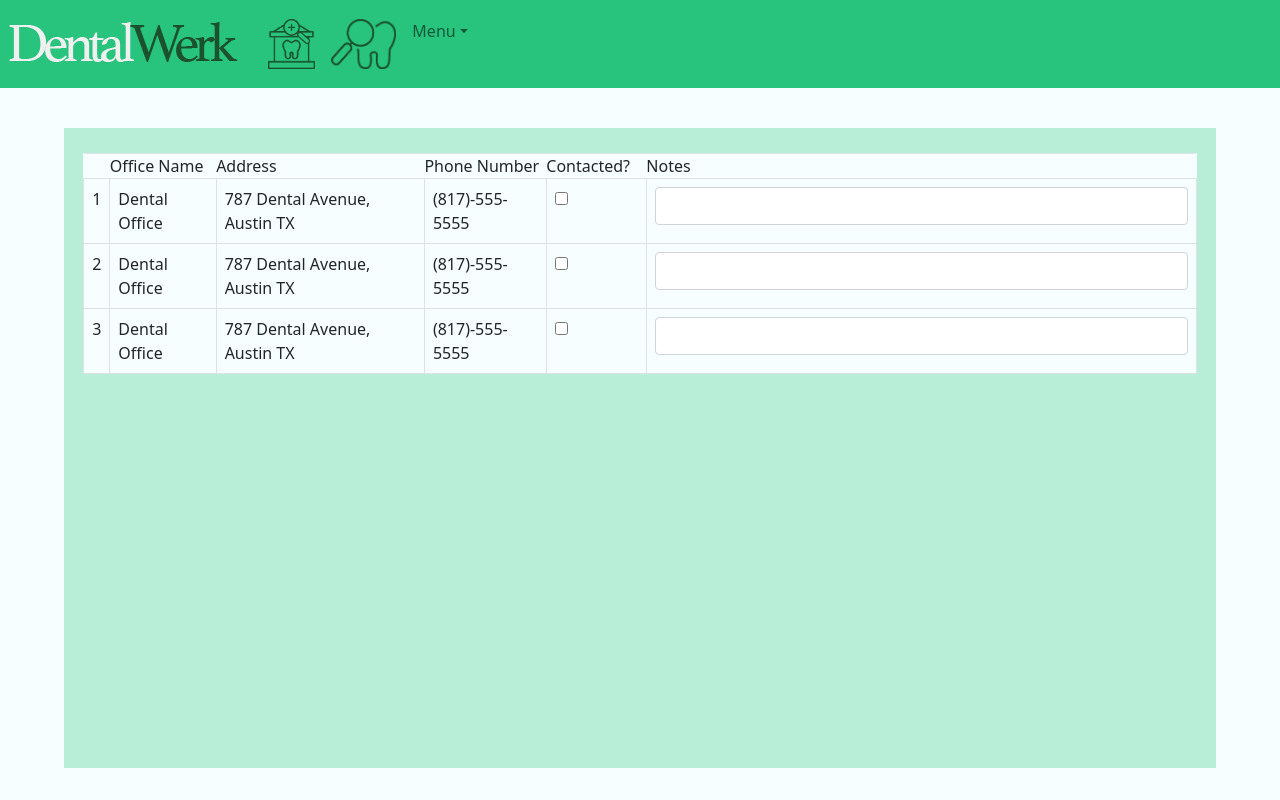
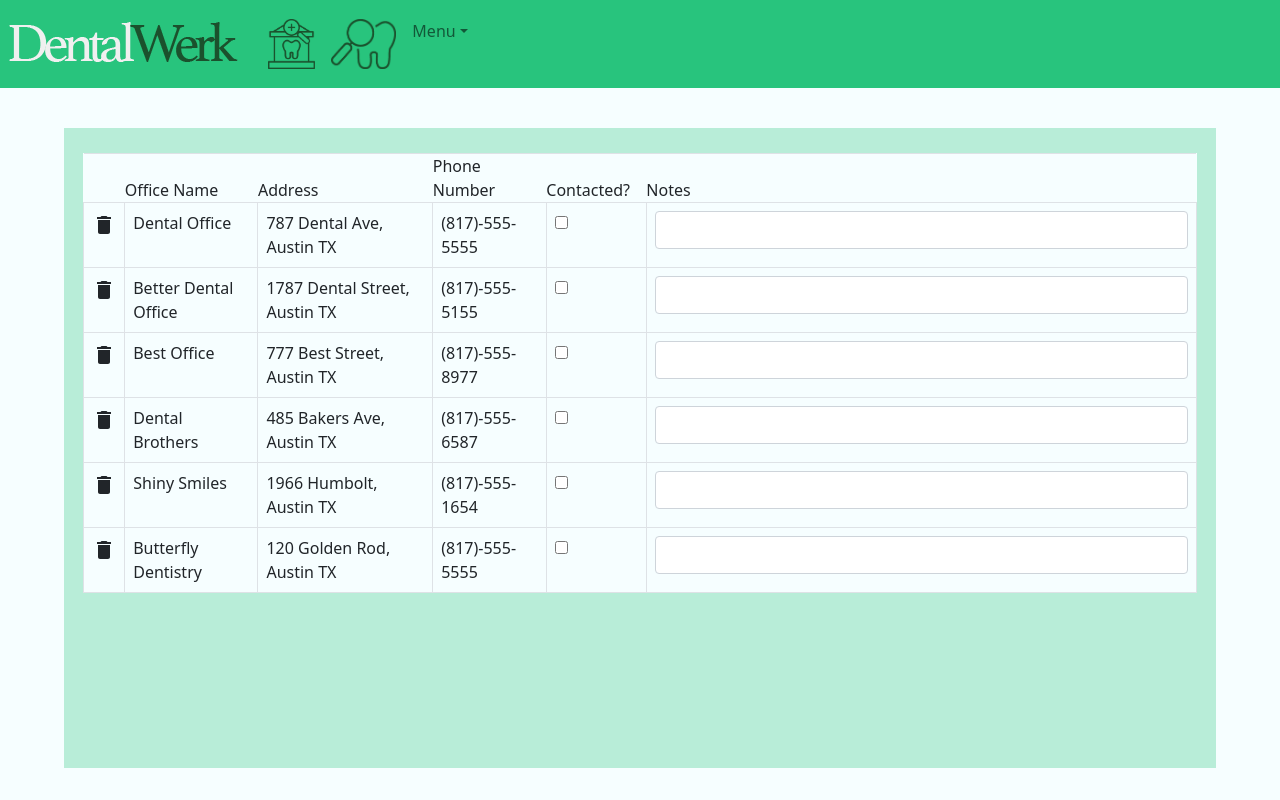
Before and after one commit to theMVPshop/nt03, a React (Create React App) app in the folder client/: page /address-book in a window 1280 px wide. Built offline with nearby package versions, Linux system fonts and the light colour scheme.

Commit message:
Fixed issues

```diff
--- a/client/package.json
+++ b/client/package.json
@@ -3,6 +3,8 @@
   "version": "0.1.0",
   "private": true,
   "dependencies": {
+    "@material-ui/core": "^4.11.4",
+    "@material-ui/icons": "^4.11.2",
     "@testing-library/jest-dom": "^5.12.0",
     "@testing-library/react": "^11.2.6",
     "@testing-library/user-event": "^12.8.3",
--- /dev/null
+++ b/client/src/DummyData.js
@@ -0,0 +1,43 @@
+export const contacts = [
+  {
+    id: 1,
+    officeName: 'Dental Office',
+    address: '787 Dental Ave, Austin TX',
+    phoneNumber: '(817)-555-5555',
+  },
+  {
+    id: 2,
+    officeName: 'Better Dental Office',
+    address: '1787 Dental Street, Austin TX',
+
+    phoneNumber: '(817)-555-5155',
+  },
+  {
+    id: 3,
+    officeName: 'Best Office',
+    address: '777 Best Street, Austin TX',
+    phoneNumber: '(817)-555-8977',
+  },
+  {
+    id: 4,
+    officeName: 'Dental Brothers',
+    address: '485 Bakers Ave, Austin TX',
+    phoneNumber: '(817)-555-6587',
+  },
+  {
+    id: 5,
+    officeName: 'Shiny Smiles',
+    address: '1966 Humbolt, Austin TX',
+    phoneNumber: '(817)-555-1654',
+  },
+  {
+    id: 6,
+    officeName: 'Butterfly Dentistry',
+    address: '120 Golden Rod, Austin TX',
+    phoneNumber: '(817)-555-5555',
+  },
+];
+
+export default {
+  contacts,
+};
--- a/client/src/components/AddressBook.js
+++ b/client/src/components/AddressBook.js
@@ -1,5 +1,7 @@
 import React from 'react';
+import DeleteIcon from '@material-ui/icons/Delete';
 import { Table } from 'react-bootstrap';
+import { contacts } from '../DummyData';
 
 const AddressBook = () => {
   return (
@@ -14,11 +16,14 @@ const AddressBook = () => {
           <th className='notes'>Notes</th>
         </thead>
         <tbody>
-          <tr>
-            <td>1</td>
-            <td>Dental Office</td>
-            <td>787 Dental Avenue, Austin TX</td>
-            <td>(817)-555-5555</td>
+          {contacts.map((contact, index) => (
+            <tr key={index}>
+              <td>
+                <DeleteIcon />
+              </td>
+              <td>{contact['officeName']}</td>
+              <td>{contact['address']}</td>
+              <td>{contact['phoneNumber']}</td>
               <td>
                 <input type='checkbox' />
               </td>
@@ -27,32 +32,7 @@ const AddressBook = () => {
                 <input type='text' className='form-control' />
               </td>
             </tr>
-          <tr>
-            <td>2</td>
-            <td>Dental Office</td>
-            <td>787 Dental Avenue, Austin TX</td>
-            <td>(817)-555-5555</td>
-            <td>
-              <input type='checkbox' />
-            </td>
-            <td>
-              {' '}
-              <input type='text' className='form-control' />
-            </td>
-          </tr>
-          <tr>
-            <td>3</td>
-            <td>Dental Office</td>
-            <td>787 Dental Avenue, Austin TX</td>
-            <td>(817)-555-5555</td>
-            <td>
-              <input type='checkbox' />
-            </td>
-            <td>
-              {' '}
-              <input type='text' className='form-control' />
-            </td>
-          </tr>
+          ))}
         </tbody>
       </Table>
     </div>
```
Also changed, not shown: client/src/components/ClinicSearch.js (+3 -4 lines), client/src/components/JobSearch.js (+3 -4 lines), client/src/components/SearchForm.js (+16 -16 lines), 1 other file (tests, documents, lock files or other folders). Lines whose indentation alone changed are shown as unchanged.
